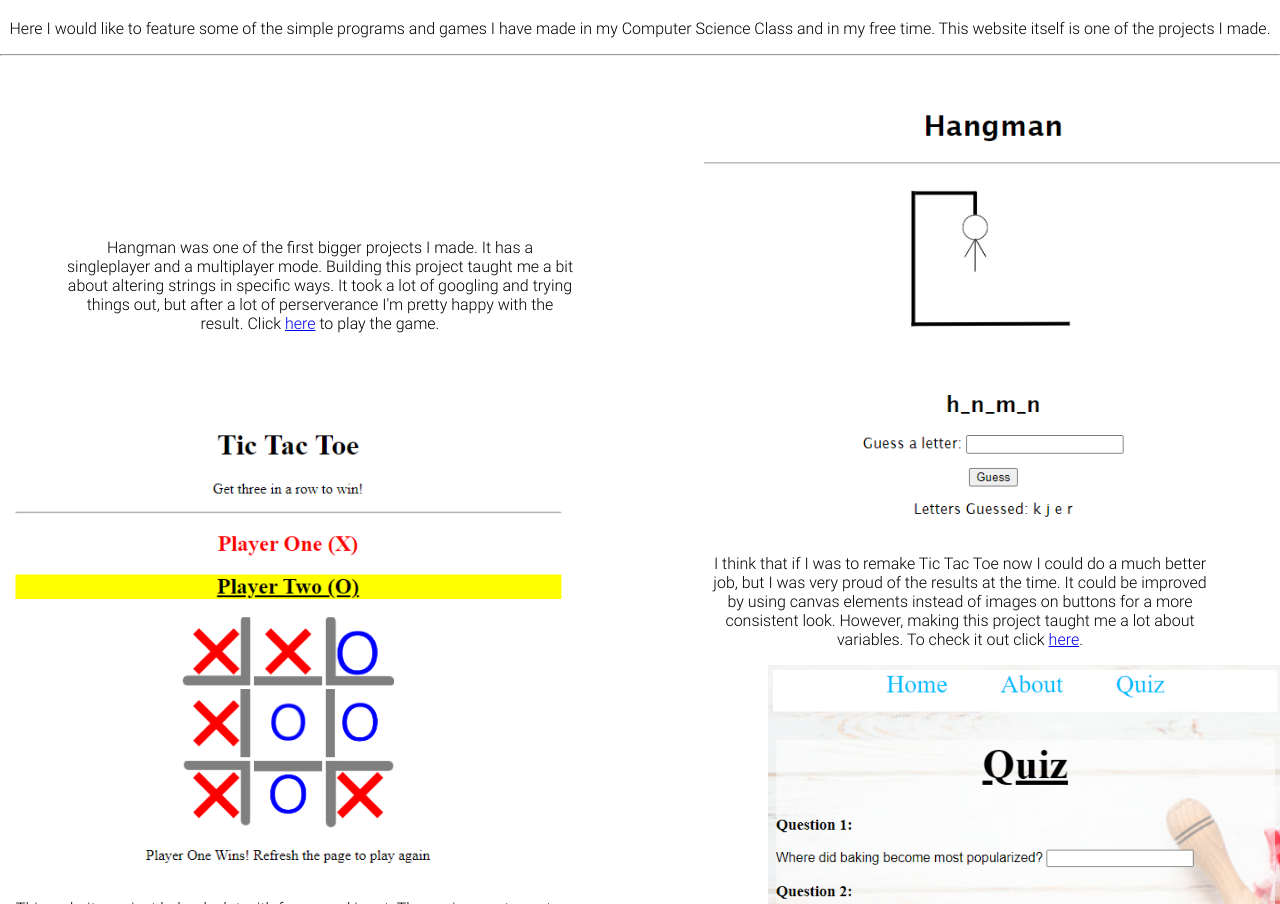
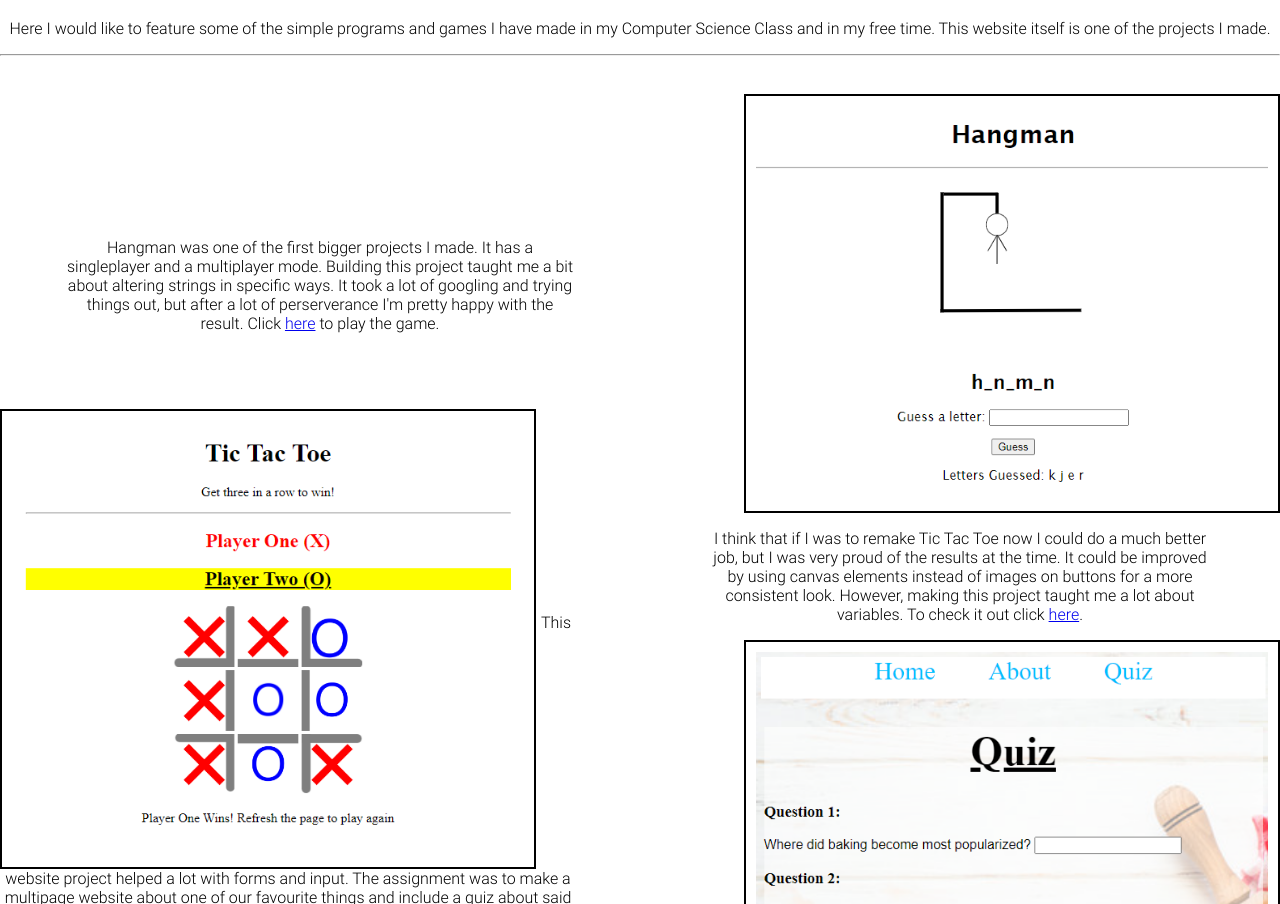
Before and after one commit to kmr2007/Culinary-portfolio, a plain HTML site: page programs.html in a window 1280 px wide. Shown: the part 132-1036 px from the top of the page. Drawn offline with Linux system fonts and the light colour scheme.

Commit message:
Changes to Programs page

```diff
--- a/style.css
+++ b/style.css
@@ -115,8 +115,11 @@ p{
 }
 
 #hangman-img {
-    width: 45%;
+    width: 40%;
     float: right;
+    border: 2px solid black;
+    padding: 10px;
+
 }
 
 #hangman-text {
@@ -127,8 +130,11 @@ p{
 }
 
 #tictactoe-img {
-    width: 45%;
+    width: 40%;
     float: left;
+    border: 2px solid black;
+    padding: 10px;
+
 }
 #tictactoe-text {
     width: 40%;
@@ -141,6 +147,8 @@ p{
 #bakingSite-img {
     width: 40%;
     float: right;
+    border: 2px solid black;
+   padding: 10px;
 }
 
 #bakingSite-text {
```
